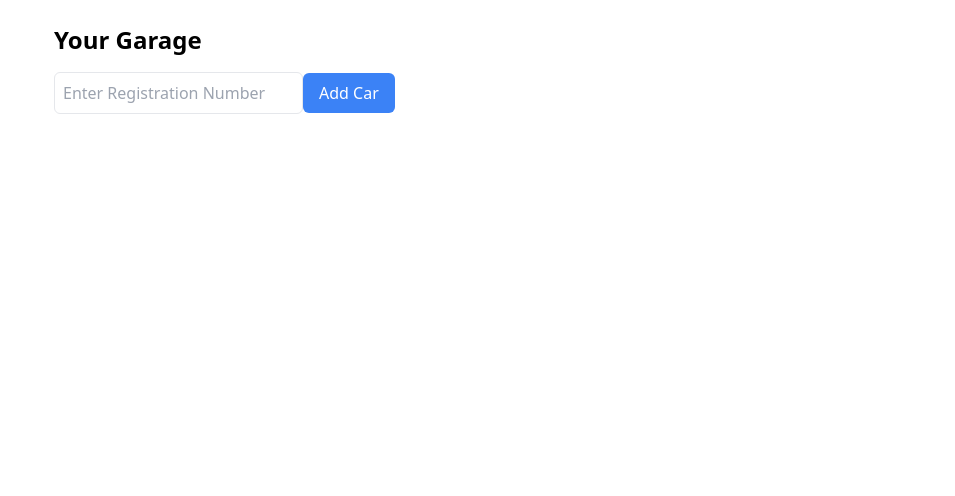
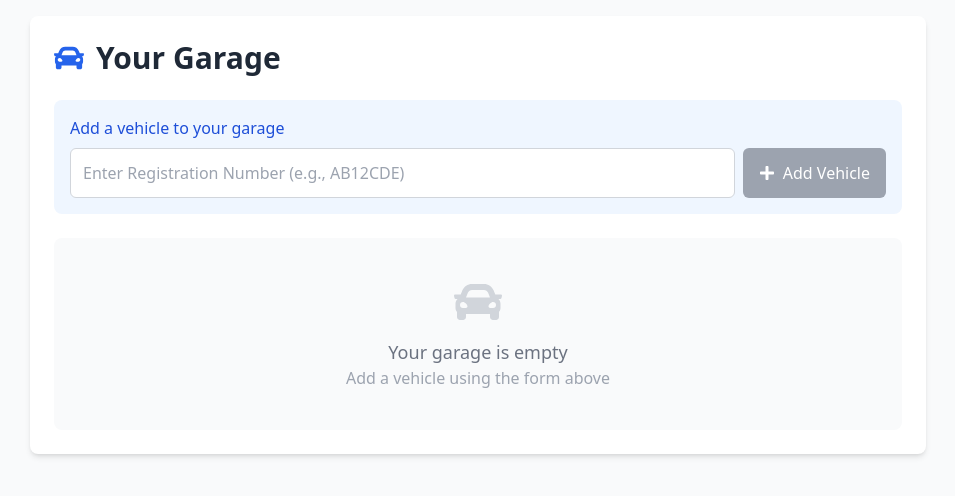
Before and after one commit to patil-harshvardhan/car-garage, a React (Vite) app: page / in a window 1280 px wide. Shown: the top 496 px of the page, without its empty margins (162-1117 px from the left). Built offline with nearby package versions, Linux system fonts and the light colour scheme.

Commit message:
UI enhancements

```diff
--- a/package.json
+++ b/package.json
@@ -2,6 +2,7 @@
   "name": "dvla-cars-project",
   "version": "1.0.0",
   "private": true,
+  "homepage": "https://car-garage-bay.vercel.app/",
   "scripts": {
     "dev": "vite",
     "build": "vite build",
--- /dev/null
+++ b/src/components/Error.jsx
@@ -0,0 +1,22 @@
+import { FaExclamationTriangle } from "react-icons/fa";
+import React from "react";
+export default function Error({ error }) {
+  return (
+    <div className="bg-red-50 border-l-4 border-red-500 p-4 rounded">
+      <div className="flex items-center">
+        <FaExclamationTriangle className="text-red-500 text-xl mr-3" />
+        <div>
+          <h3 className="text-red-800 font-medium text-lg">Error</h3>
+          {error &&
+            Array.isArray(error) &&
+            error.map((err, i) => (
+              <p key={i} className="text-red-700">
+                {err.title} {err.code}: {err.detail}
+              </p>
+            ))}
+          <p className="text-gray-600 mt-2 text-sm">Please try again.</p>
+        </div>
+      </div>
+    </div>
+  );
+}
--- a/src/components/Garage.jsx
+++ b/src/components/Garage.jsx
@@ -1,19 +1,44 @@
-import React, { useState } from "react";
+import React, { useState, useEffect } from "react";
 import { Link } from "react-router-dom";
 import useFetchRegistration from "./hooks/useFetchRegistration";
-import { FaExclamationTriangle } from "react-icons/fa";
+import Error from "./Error";
+import { FaPlus, FaTrash, FaCheck, FaInfoCircle, FaCar } from "react-icons/fa";
 
 function Garage() {
-  const [vehicles, setVehicles] = useState([]);
+  const [vehicles, setVehicles] = useState(
+    localStorage.getItem("garage-vehicles")
+      ? JSON.parse(localStorage.getItem("garage-vehicles"))
+      : []
+  );
   const [newRegistration, setNewRegistration] = useState("");
   const [selectedVehicle, setSelectedVehicle] = useState(null);
   const { error, fetchCarDetails, loading } = useFetchRegistration();
 
+  // Load vehicles from localStorage on component mount
+  useEffect(() => {
+    const savedVehicles = localStorage.getItem("garage-vehicles");
+    if (savedVehicles) {
+      setVehicles(JSON.parse(savedVehicles));
+    }
+  }, []);
+
+  // Save vehicles to localStorage whenever they change
+  useEffect(() => {
+    const storedVehicles =
+      JSON.parse(localStorage.getItem("garage-vehicles")) || [];
+    storedVehicles.push(vehicles);
+    localStorage.setItem("garage-vehicles", JSON.stringify(vehicles));
+  }, [vehicles]);
+
   // Add new car to the garage
   const addCar = async () => {
-    // TODO: Disable button if loading or no input
+    if (!newRegistration.trim() || loading) return;
+
     const carDetails = await fetchCarDetails(newRegistration);
-    if (carDetails) {
+    const existingVehicle = vehicles.find(
+      (vehicle) => vehicle.registrationNumber === newRegistration
+    );
+    if (carDetails && !existingVehicle) {
       setVehicles([...vehicles, carDetails]);
       setNewRegistration("");
     }
@@ -41,78 +66,176 @@ function Garage() {
     setSelectedVehicle(foundVehicle);
   };
 
+  // Handle Enter key press in the input field
+  const handleKeyPress = (e) => {
+    if (e.key === "Enter") {
+      addCar();
+    }
+  };
+
   return (
-    <div className="p-6 max-w-4xl mx-auto">
-      <h2 className="mb-4 text-2xl font-semibold">Your Garage</h2>
+    <div className="min-h-screen bg-gray-50 md:p-4">
+      <div className="max-w-4xl mx-auto bg-white rounded-lg md:shadow-md p-6">
+        <div className="flex items-center mb-6">
+          <FaCar className="text-blue-600 text-3xl mr-3" />
+          <h2 className="text-2xl sm:text-3xl font-bold text-gray-800">
+            Your Garage
+          </h2>
+        </div>
+
+        <div className="bg-blue-50 p-4 rounded-lg mb-6">
+          <p className="text-blue-700 mb-2 font-medium">
+            Add a vehicle to your garage
+          </p>
+          <div className="flex flex-col sm:flex-row gap-2">
+            <div className="relative flex-grow">
               <input
                 type="text"
-        placeholder="Enter Registration Number"
+                placeholder="Enter Registration Number (e.g., AB12CDE)"
                 value={newRegistration}
-        onChange={(e) => setNewRegistration(e.target.value)}
-        className="border p-2 rounded-md mb-4"
+                onChange={(e) =>
+                  setNewRegistration(e.target.value.toUpperCase())
+                }
+                onKeyDown={handleKeyPress}
+                className="w-full border border-gray-300 p-3 rounded-md focus:ring-2 focus:ring-blue-500 focus:border-blue-500 transition-all"
+                disabled={loading}
               />
+            </div>
             <button
               onClick={addCar}
-        className="bg-blue-500 text-white px-4 py-2 rounded-md"
+              disabled={!newRegistration.trim() || loading}
+              className={`flex items-center justify-center px-4 py-3 rounded-md text-white font-medium transition-colors ${
+                !newRegistration.trim() || loading
+                  ? "bg-gray-400 cursor-not-allowed"
+                  : "bg-blue-600 hover:bg-blue-700"
+              }`}
             >
-        Add Car
+              <FaPlus className="mr-2" />
+              Add Vehicle
             </button>
-
-      {loading ? (
-        <p>Loading...</p>
-      ) : error ? (
-        <div className="max-w-4xl mx-auto bg-red-50 border-l-4 border-red-500 p-4 rounded">
-          <div className="flex items-center">
-            <FaExclamationTriangle className="text-red-500 text-xl mr-3" />
-            <div>
-              <h3 className="text-red-800 font-medium text-lg">Error</h3>
-              {error &&
-                Array.isArray(error) &&
-                error.map((err, i) => (
-                  <p key={i} className="text-red-700">
-                    {err.title} {err.code}: {err.detail}
-                  </p>
-                ))}
-              <p className="text-gray-600 mt-2 text-sm">Please try again.</p>
           </div>
         </div>
+
+        {loading && (
+          <div className="flex justify-center items-center p-4 mb-4">
+            <div className="animate-spin rounded-full h-8 w-8 border-b-2 border-blue-600"></div>
+            <span className="ml-2 text-gray-600">
+              Verifying registration...
+            </span>
           </div>
-      ) : null}
+        )}
 
-      <ul className="space-y-2 mt-4">
+        {error && <Error error={error} />}
+
+        {vehicles.length === 0 ? (
+          <div className="text-center py-10 bg-gray-50 rounded-lg">
+            <FaCar className="mx-auto text-gray-300 text-5xl mb-3" />
+            <p className="text-gray-500 text-lg">Your garage is empty</p>
+            <p className="text-gray-400">Add a vehicle using the form above</p>
+          </div>
+        ) : (
+          <div className="mt-6">
+            <h3 className="text-xl font-semibold text-gray-700 mb-3">
+              Your Vehicles
+            </h3>
+            <div className="bg-gray-50 rounded-lg overflow-hidden">
+              <ul className="divide-y divide-gray-200">
                 {vehicles.map((vehicle) => (
                   <li
                     key={vehicle.registrationNumber}
-            className="flex justify-between p-2 bg-gray-100 rounded-md"
+                    className={`transition-colors ${
+                      selectedVehicle?.registrationNumber ===
+                      vehicle.registrationNumber
+                        ? "bg-blue-50"
+                        : "hover:bg-gray-100"
+                    }`}
                   >
-            <span>{vehicle.registrationNumber}</span>
+                    <div className="p-4 flex flex-col sm:flex-row sm:items-center justify-between">
+                      <div className="flex-grow mb-2 sm:mb-0">
+                        <div className="font-medium">
+                          {vehicle.make} {vehicle.model || ""}
+                        </div>
+                        <div className="text-gray-500 text-sm">
+                          {vehicle.registrationNumber} •{" "}
+                          {vehicle.yearOfManufacture || "N/A"}
+                        </div>
+                      </div>
+                      <div className="flex flex-wrap gap-2">
                         <button
-              onClick={() => removeVehicle(vehicle.registrationNumber)}
-              className="text-red-500 hover:underline"
+                          onClick={() =>
+                            handleSelectVehicle(vehicle.registrationNumber)
+                          }
+                          className={`text-sm px-3 py-1 rounded flex items-center ${
+                            selectedVehicle?.registrationNumber ===
+                            vehicle.registrationNumber
+                              ? "bg-blue-600 text-white"
+                              : "bg-gray-200 text-gray-700 hover:bg-gray-300"
+                          }`}
                         >
-              Remove
-            </button>
-            <button
-              onClick={() => handleSelectVehicle(vehicle.registrationNumber)}
-              className="text-blue-500 hover:underline"
-            >
+                          <FaCheck className="mr-1" size={12} />
                           Select
                         </button>
                         <Link
                           to={`/car/${vehicle.registrationNumber}`}
-              className="text-green-500 hover:underline"
+                          className="text-sm bg-green-600 text-white px-3 py-1 rounded flex items-center hover:bg-green-700"
                         >
-              View Details
+                          <FaInfoCircle className="mr-1" size={12} />
+                          Details
                         </Link>
+                        <button
+                          onClick={() =>
+                            removeVehicle(vehicle.registrationNumber)
+                          }
+                          className="text-sm bg-red-600 text-white px-3 py-1 rounded flex items-center hover:bg-red-700"
+                        >
+                          <FaTrash className="mr-1" size={12} />
+                          Remove
+                        </button>
+                      </div>
+                    </div>
                   </li>
                 ))}
               </ul>
-      {selectedVehicle && (
-        <div className="mt-4 p-4 bg-gray-200 rounded-md">
-          <h3 className="text-xl font-semibold">Selected Vehicle</h3>
-          <p>Registration Number: {selectedVehicle.registrationNumber}</p>
+            </div>
           </div>
         )}
+
+        {selectedVehicle && (
+          <div className="mt-6 p-4 bg-blue-50 border border-blue-200 rounded-lg">
+            <h3 className="text-xl font-semibold text-blue-800 mb-3">
+              Selected Vehicle
+            </h3>
+            <div className="grid grid-cols-1 sm:grid-cols-2 gap-4">
+              <div>
+                <p className="text-gray-600 text-sm">Registration</p>
+                <p className="font-medium">
+                  {selectedVehicle.registrationNumber}
+                </p>
+              </div>
+              <div>
+                <p className="text-gray-600 text-sm">Make</p>
+                <p className="font-medium">{selectedVehicle.make}</p>
+              </div>
+              <div>
+                <p className="text-gray-600 text-sm">Color</p>
+                <p className="font-medium">{selectedVehicle.colour}</p>
+              </div>
+              <div>
+                <p className="text-gray-600 text-sm">Fuel Type</p>
+                <p className="font-medium">{selectedVehicle.fuelType}</p>
+              </div>
+            </div>
+            <div className="mt-3">
+              <Link
+                to={`/car/${selectedVehicle.registrationNumber}`}
+                className="inline-block bg-blue-600 text-white px-4 py-2 rounded-md hover:bg-blue-700 transition-colors"
+              >
+                View Full Details
+              </Link>
+            </div>
+          </div>
+        )}
+      </div>
     </div>
   );
 }
```
Also changed, not shown: src/components/CarDetails.jsx (+6 -17 lines). Lines whose indentation alone changed are shown as unchanged.
